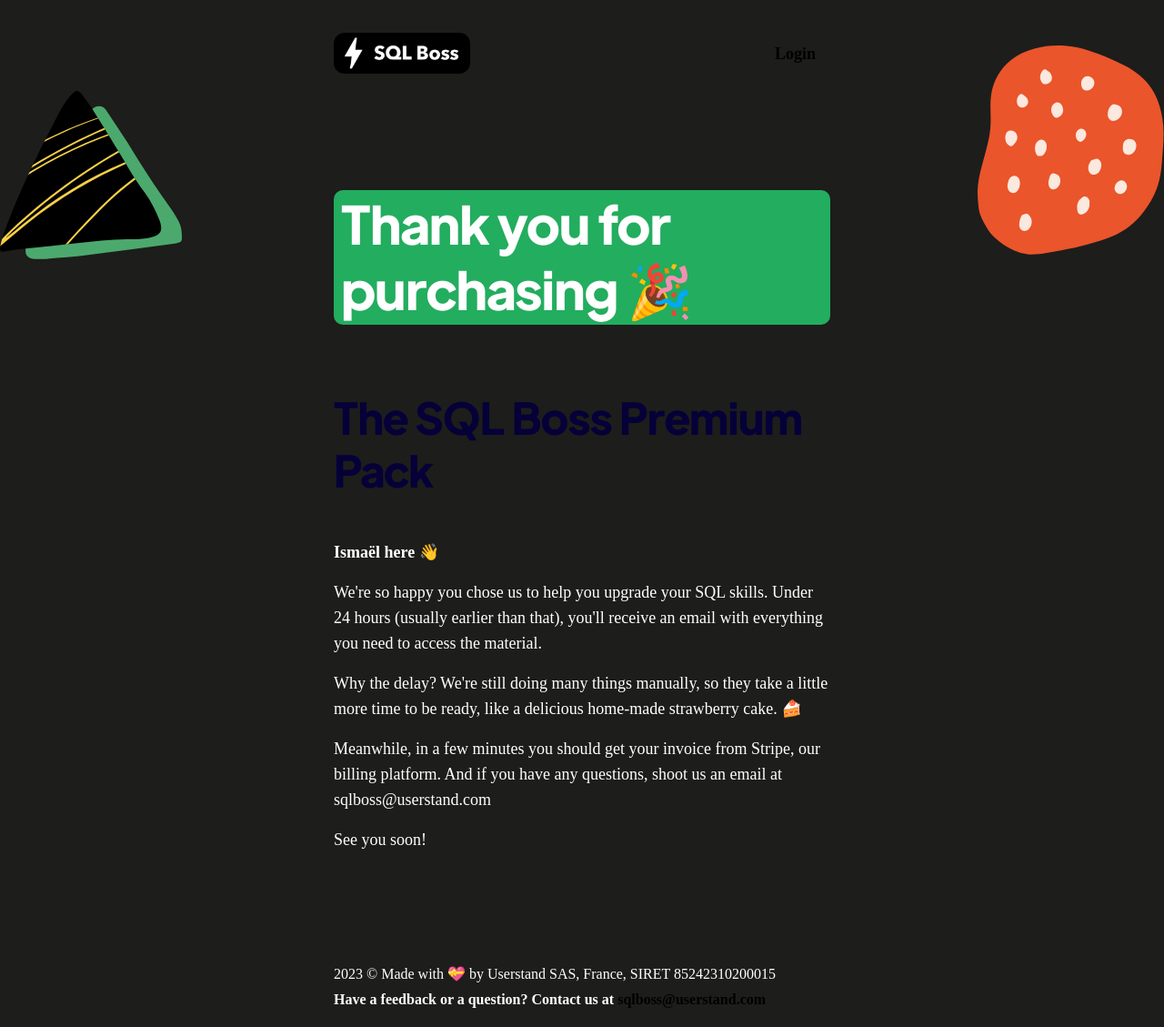
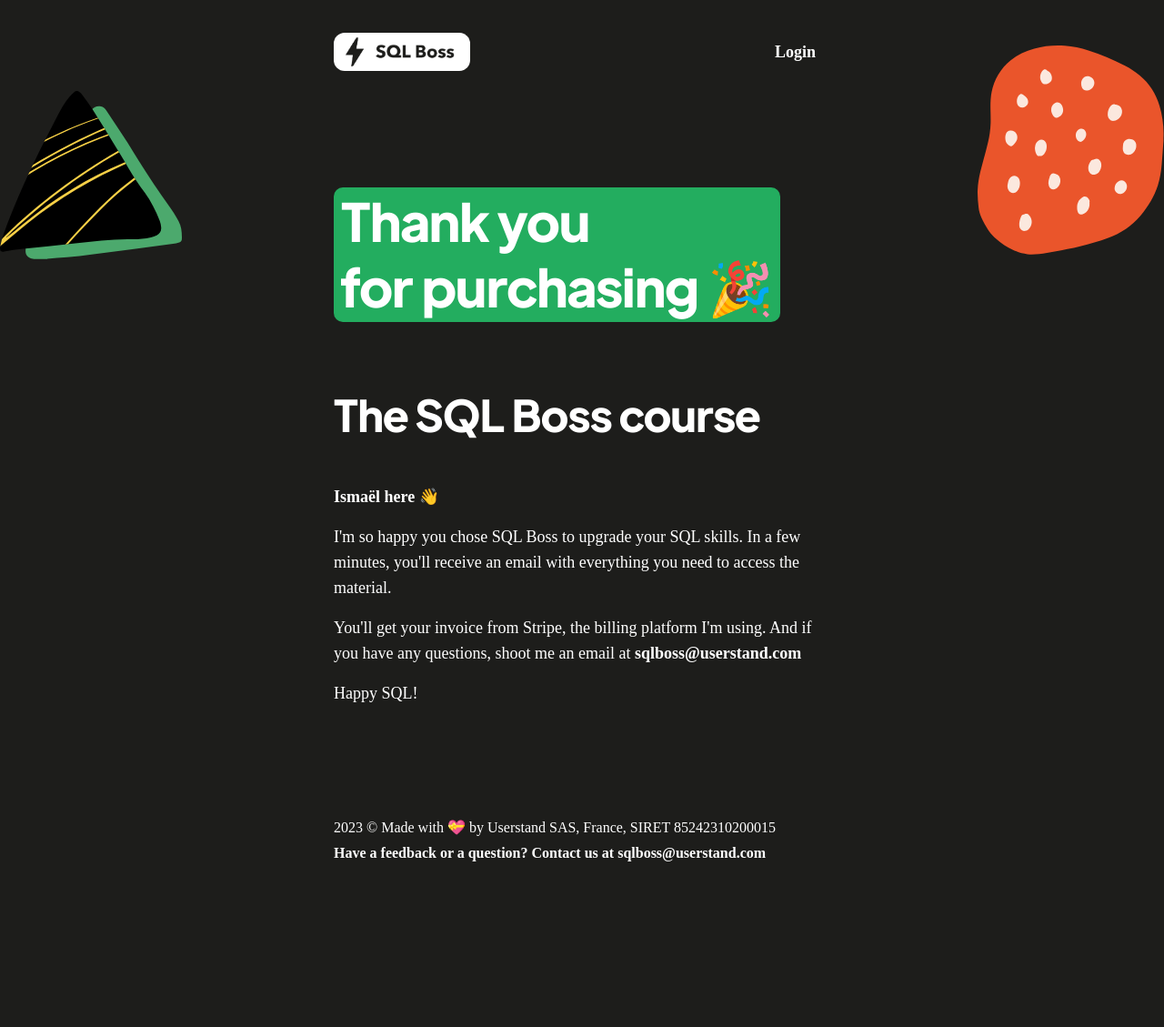
Before and after one commit to ismaelsow/sqlboss, a Jekyll site: the page built from thank-you/index.html, in a window 1280 px wide. Shown: the whole page at 91% size. Built offline with Jekyll 4.4.1, drawn with Linux system fonts in a browser that asks for light colours; some web fonts are replaced; comment, search, counter and statistics services are not loaded; after the commit the page ends 968 px from its top, so only the background shows below that.

Commit message:
Fixed thank you page and updated cta copy

```diff
--- a/_includes/header.html
+++ b/_includes/header.html
@@ -5,7 +5,7 @@
   <link type="text/css" rel="stylesheet" href="https://www.gstatic.com/firebasejs/ui/6.0.1/firebase-ui-auth.css" />
   <link href="/assets/css/prism.css" rel="stylesheet" />
   <link rel="stylesheet" href="/assets/css/style.css">
-  {% if page.url == '/' %}
+  {% if page.page_type == 'landing_page' %}
     <link rel="stylesheet" href="/assets/css/landing-page.css">
   {% endif %}
 
--- a/_includes/navigation.html
+++ b/_includes/navigation.html
@@ -1,6 +1,6 @@
 <div style="display:flex;flex-direction:row;justify-content:space-between;align-items:center">
   <div><a href="/" style="text-decoration:none">
-      {% if page.url == '/' %}
+      {% if page.page_type == 'landing_page' %}
         <img src="/assets/images/logo-white.png" class="logo" />
       {% else %}
         <img src="/assets/images/banner.png" class="logo" />
--- a/index.html
+++ b/index.html
@@ -270,7 +271,7 @@
           </div>
           <div class="btn-wrapper">
             <a href="https://buy.stripe.com/28o00Ba6B3H2eCA3cj" class="top individual checkout">
-              <button class="btn btn-dark cta">Buy launch offer — Learn SQL thoroughly</button>
+              <button class="btn btn-dark cta">Buy launch offer — Learn SQL finally</button>
             </a>
           </div>
           <ul>
@@ -356,7 +357,7 @@
             </div>
             <div class="btn-wrapper">
               <a href="https://buy.stripe.com/28o00Ba6B3H2eCA3cj" class="top individual checkout">
-                <button class="btn btn-dark cta">Buy launch offer — Learn SQL thoroughly</button>
+                <button class="btn btn-dark cta">Buy launch offer — Learn SQL finally</button>
               </a>
             </div>
             <ul>
--- a/thank-you/index.html
+++ b/thank-you/index.html
@@ -1,15 +1,16 @@
 ---
 layout: default
+title: "Thank you"
+page_type: landing_page
 ---
 
 
-<h1><span class="green-text-span">Thank you for purchasing 🎉</span></h1>
-<h2>The SQL Boss Premium Pack </h2>
+<h1><span class="green-text-span">Thank you<br>for purchasing 🎉</span></h1>
+<h2>The SQL Boss course</h2>
 
 <div class="intro">
   <p><span style="font-weight:800">Ismaël here 👋</span></p>
-  <p>We're so happy you chose us to help you upgrade your SQL skills. Under 24 hours (usually earlier than that), you'll receive an email with everything you need to access the material.</p>
-  <p>Why the delay? We're still doing many things manually, so they take a little more time to be ready, like a delicious home-made strawberry cake. 🍰</p>
-  <p>Meanwhile, in a few minutes you should get your invoice from Stripe, our billing platform. And if you have any questions, shoot us an email at sqlboss@userstand.com</p>
-  <p>See you soon!</p>
+  <p>I'm so happy you chose SQL Boss to upgrade your SQL skills. In a few minutes, you'll receive an email with everything you need to access the material.</p>
+  <p>You'll get your invoice from Stripe, the billing platform I'm using. And if you have any questions, shoot me an email at <a href="mailto:sqlboss@userstand.com">sqlboss@userstand.com</a></p>
+  <p>Happy SQL!</p>
 </div>
```
Also changed, not shown: other parts of index.html (+1 -0 lines).
